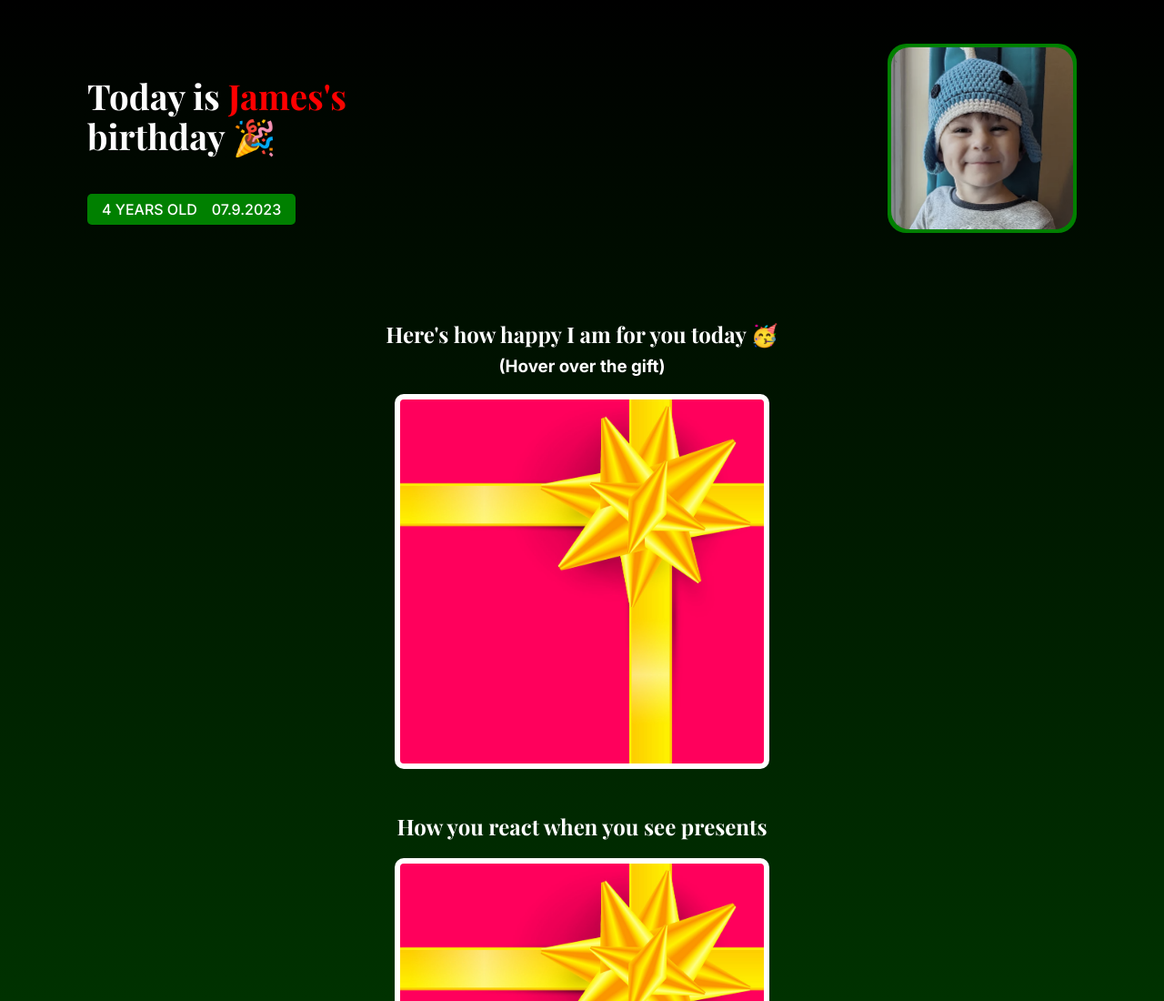
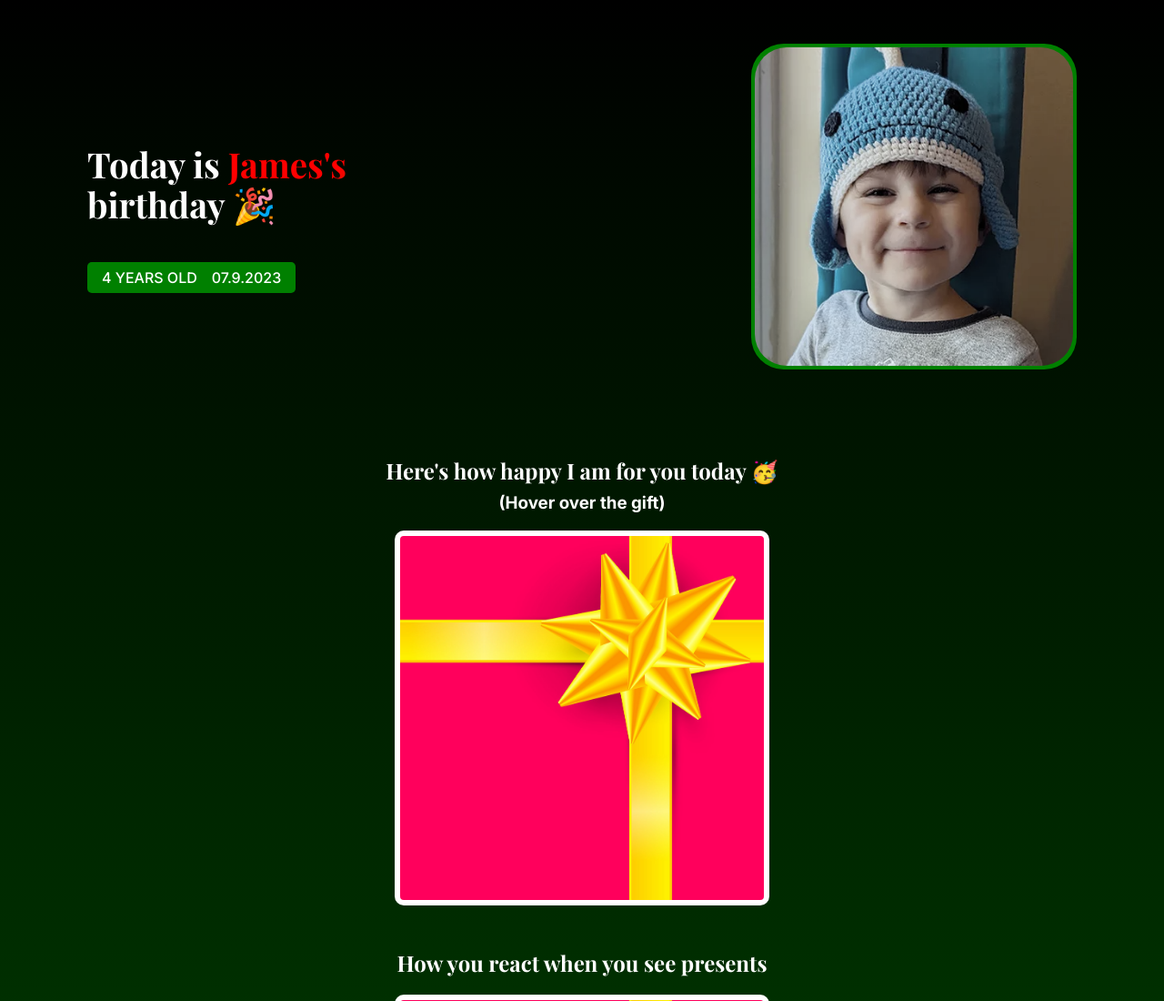
Before and after one commit to bbrazis/birthday-site, a website built with Vite: page index.html in a window 1280 px wide. Shown: the top 1100 px of the page at 91% size. Built offline with nearby package versions, Linux system fonts and the light colour scheme.

Commit message:
image sizing + query params

```diff
--- a/styles.css
+++ b/styles.css
@@ -61,9 +61,10 @@ h1 {
     padding: .25rem;
     background-color: var(--accent);
     width: 100%;
-    max-width: 200px;
+    max-width: 350px;
     border-radius: 10%;
     margin-left: auto;
+    transition: max-width 600ms ease;
 }
 
 #hero-img-wrap:hover #hero-img {
```
